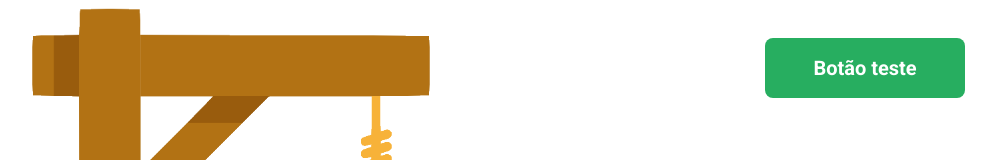
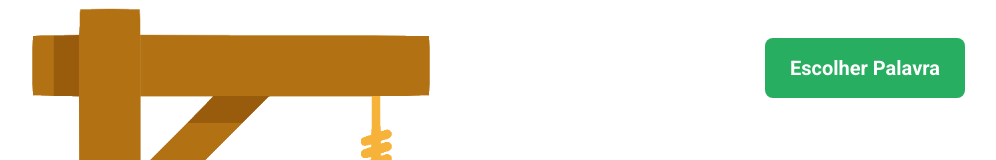
Before and after one commit to goulartggoliveira/projeto8-jogoforca, a React (Create React App) app: page / in a window 1280 px wide. Shown: the top 160 px of the page, without its empty margins (150-1146 px from the left). Built offline with nearby package versions, Linux system fonts and the light colour scheme.

Commit message:
jogo finalizado

```diff
--- a/src/App.jsx
+++ b/src/App.jsx
@@ -49,6 +49,7 @@ function App() {
   const [letrasSelecionadas, setletrasSelecionadas] = useState(alfabeto);
   const [palavraCerta, setpalavraCerta] = useState("");
   const [chute, setChute] = useState("");
+  const [corResposta, setcorResposta] = useState("preto");
 
   function iniciarJogo() {
     setDisableInput(false);
@@ -56,6 +57,7 @@ function App() {
     setletrasSelecionadas([]);
     setcontadorErros(0);
     setChute("");
+    setcorResposta("preto");
   }
 
   function escolherPalavra() {
@@ -66,7 +68,6 @@ function App() {
     const espacoBranco = [];
     arrayP.forEach((P) => espacoBranco.push("_ "));
     setpalavraBranca(espacoBranco);
-    console.log(palavra);
     setpalavraCerta(palavra);
   }
 
@@ -79,10 +80,8 @@ function App() {
       letraErrada(letra);
     }
   }
-  console.log(letrasSelecionadas);
 
   function letraCerta(letra) {
-    console.log("acertou");
     let novaPalavraBranca = [...palavraBranca];
     palavraSelecionada.forEach((l, i) => {
       if (palavraCerta[i] === letra) {
@@ -90,27 +89,38 @@ function App() {
       }
     });
     setpalavraBranca(novaPalavraBranca);
+
+    if (!novaPalavraBranca.includes("_ ")) {
+      setcorResposta("verde");
+      jogoFinalizado();
+    }
   }
   function letraErrada(letra) {
     let somaErros = contadorErros + 1;
     setcontadorErros(somaErros);
-    console.log("Erroooooou");
+
+    if (somaErros === 6) {
+      setcorResposta("vermelho");
+      jogoFinalizado();
+    }
   }
 
   function acertarNoChute() {
     let palavraChutada = "";
     palavraSelecionada.forEach((letra) => (palavraChutada += letra));
     if (chute === palavraChutada) {
-      console.log("acerto");
+      setcorResposta("verde");
     } else {
-      console.log("perdeu");
+      setcorResposta("vermelho");
       setcontadorErros(6);
     }
     jogoFinalizado();
   }
 
   function jogoFinalizado() {
-    console.log("jogo terminado");
+    setpalavraBranca(palavraSelecionada);
+    setletrasSelecionadas(alfabeto);
+    setDisableInput(true);
   }
 
   return (
@@ -121,6 +131,7 @@ function App() {
         contadorErros={contadorErros}
         palavraBranca={palavraBranca}
         acertarNoChute={acertarNoChute}
+        corResposta={corResposta}
       />
       <Letras
         alfabeto={alfabeto}
--- a/src/components/Jogo.jsx
+++ b/src/components/Jogo.jsx
@@ -2,8 +2,8 @@ export default function Jogo(props) {
   return (
     <div className="jogo-container">
       <img src={props.forcaImagens[props.contadorErros]} alt="forca-imagem" />
-      <button onClick={props.iniciarJogo}>Botão teste</button>
-      <h1>{props.palavraBranca}</h1>
+      <button onClick={props.iniciarJogo}>Escolher Palavra</button>
+      <h1 className={props.corResposta}>{props.palavraBranca}</h1>
     </div>
   );
 }
--- a/src/styles/style.css
+++ b/src/styles/style.css
@@ -16,6 +16,15 @@
 .jogo-container h1 {
   font-family: "Noto Sans", sans-serif;
   font-size: 50px;
+}
+.preto {
+  color: black;
+}
+.vermelho {
+  color: red;
+}
+.verde {
+  color: green;
 }
 
 .jogo-container img {
@@ -135,3 +144,10 @@
   font-size: 16px;
   cursor: pointer;
 }
+
+.chute-container button:disabled {
+  background-color: #9faab5;
+  border: 1px solid #7aa7c7;
+  color: #798a9f;
+  cursor: default;
+}
```
